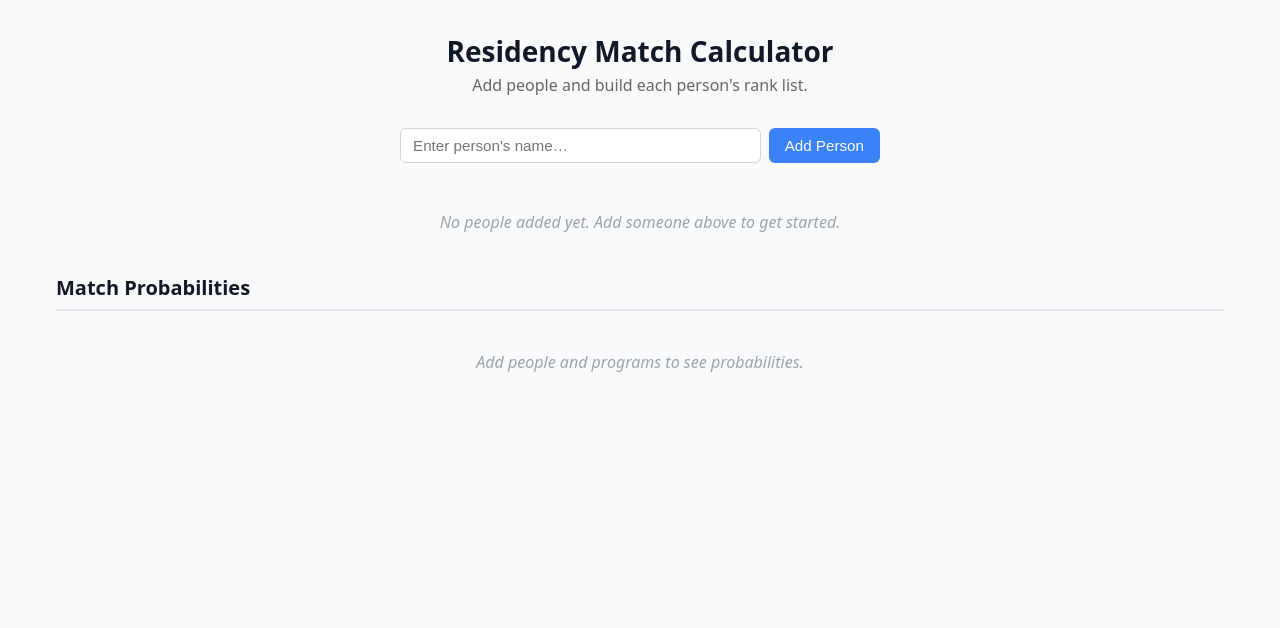
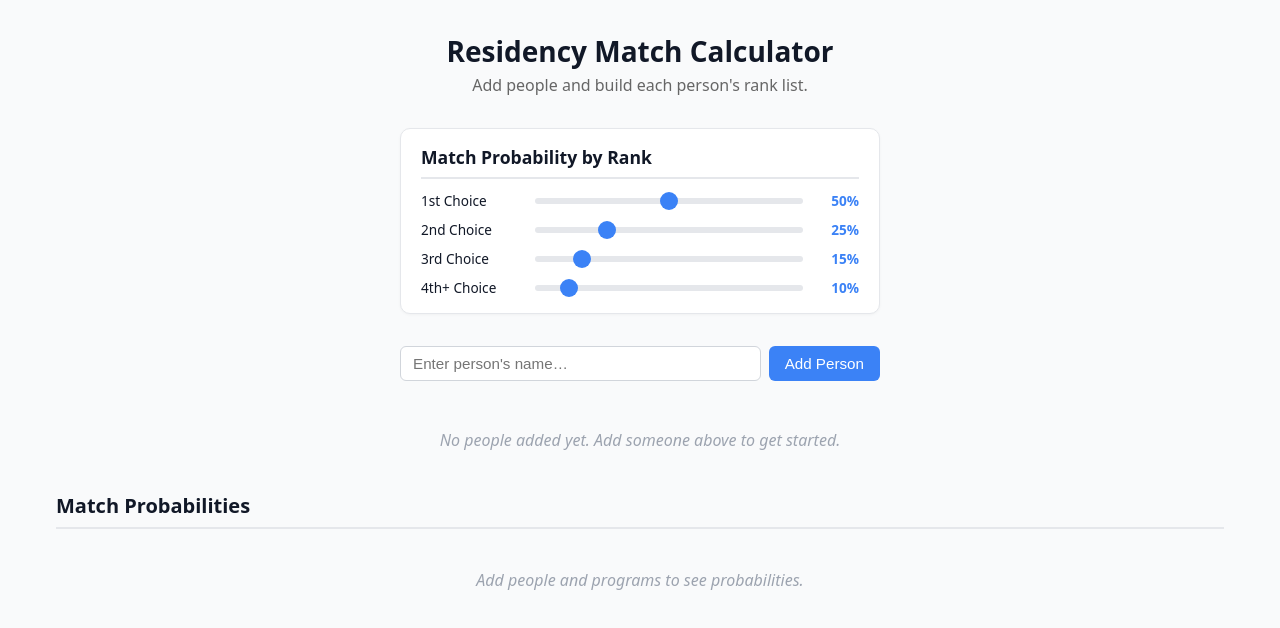
Before and after one commit to ttabernacki/ClaudeTestEnvironment, a React (Vite) app: page / in a window 1280 px wide. Shown: the top 628 px of the page. Built offline with nearby package versions, Linux system fonts and the light colour scheme.

Commit message:
Add probability sliders for rank match percentages
Four sliders (1st, 2nd, 3rd, 4th+ choice) let users set the probability
of matching at each rank position from 0-100%. These will feed into the
upcoming same-location probability calculation.

https://claude.ai/code/session_01G7jgkVzcUguVmdagV7JX71

```diff
--- a/src/App.css
+++ b/src/App.css
@@ -19,6 +19,80 @@
 .app-header p {
   color: #666;
   margin: 0;
+}
+
+/* ── Probability Sliders ── */
+.sliders-section {
+  max-width: 480px;
+  margin: 0 auto 2rem;
+  background: #fff;
+  border: 1px solid #e5e7eb;
+  border-radius: 10px;
+  padding: 1rem 1.25rem;
+  box-shadow: 0 1px 3px rgba(0, 0, 0, 0.04);
+}
+
+.sliders-section h2 {
+  font-size: 1.1rem;
+  margin: 0 0 0.75rem;
+  padding-bottom: 0.5rem;
+  border-bottom: 2px solid #e5e7eb;
+}
+
+.sliders-grid {
+  display: flex;
+  flex-direction: column;
+  gap: 0.625rem;
+}
+
+.slider-row {
+  display: flex;
+  align-items: center;
+  gap: 0.75rem;
+}
+
+.slider-label {
+  width: 100px;
+  font-size: 0.85rem;
+  font-weight: 500;
+  flex-shrink: 0;
+}
+
+.slider-input {
+  flex: 1;
+  height: 6px;
+  appearance: none;
+  background: #e5e7eb;
+  border-radius: 3px;
+  outline: none;
+  cursor: pointer;
+}
+
+.slider-input::-webkit-slider-thumb {
+  appearance: none;
+  width: 18px;
+  height: 18px;
+  background: #3b82f6;
+  border-radius: 50%;
+  cursor: pointer;
+}
+
+.slider-input::-moz-range-thumb {
+  width: 18px;
+  height: 18px;
+  background: #3b82f6;
+  border: none;
+  border-radius: 50%;
+  cursor: pointer;
+}
+
+.slider-value {
+  width: 42px;
+  text-align: right;
+  font-size: 0.85rem;
+  font-weight: 600;
+  color: #3b82f6;
+  flex-shrink: 0;
 }
 
 /* ── Add Person Form ── */
--- a/src/App.jsx
+++ b/src/App.jsx
@@ -1,10 +1,17 @@
 import { useState } from 'react';
 import PersonColumn from './components/PersonColumn';
+import ProbabilitySliders from './components/ProbabilitySliders';
 import './App.css';
 
 function App() {
   const [people, setPeople] = useState([]);
   const [newPersonName, setNewPersonName] = useState('');
+  const [rankProbs, setRankProbs] = useState({
+    rank1: 50,
+    rank2: 25,
+    rank3: 15,
+    rank4plus: 10,
+  });
 
   function addPerson(e) {
     e.preventDefault();
@@ -37,6 +44,8 @@ function App() {
         <h1>Residency Match Calculator</h1>
         <p>Add people and build each person's rank list.</p>
       </header>
+
+      <ProbabilitySliders rankProbs={rankProbs} setRankProbs={setRankProbs} />
 
       <form className="add-person-form" onSubmit={addPerson}>
         <input
--- /dev/null
+++ b/src/components/ProbabilitySliders.jsx
@@ -0,0 +1,29 @@
+export default function ProbabilitySliders({ rankProbs, setRankProbs }) {
+  const labels = ['1st Choice', '2nd Choice', '3rd Choice', '4th+ Choice'];
+  const keys = ['rank1', 'rank2', 'rank3', 'rank4plus'];
+
+  return (
+    <section className="sliders-section">
+      <h2>Match Probability by Rank</h2>
+      <div className="sliders-grid">
+        {keys.map((key, i) => (
+          <div className="slider-row" key={key}>
+            <label className="slider-label" htmlFor={key}>{labels[i]}</label>
+            <input
+              id={key}
+              type="range"
+              min={0}
+              max={100}
+              value={rankProbs[key]}
+              onChange={(e) =>
+                setRankProbs((prev) => ({ ...prev, [key]: Number(e.target.value) }))
+              }
+              className="slider-input"
+            />
+            <span className="slider-value">{rankProbs[key]}%</span>
+          </div>
+        ))}
+      </div>
+    </section>
+  );
+}
```
